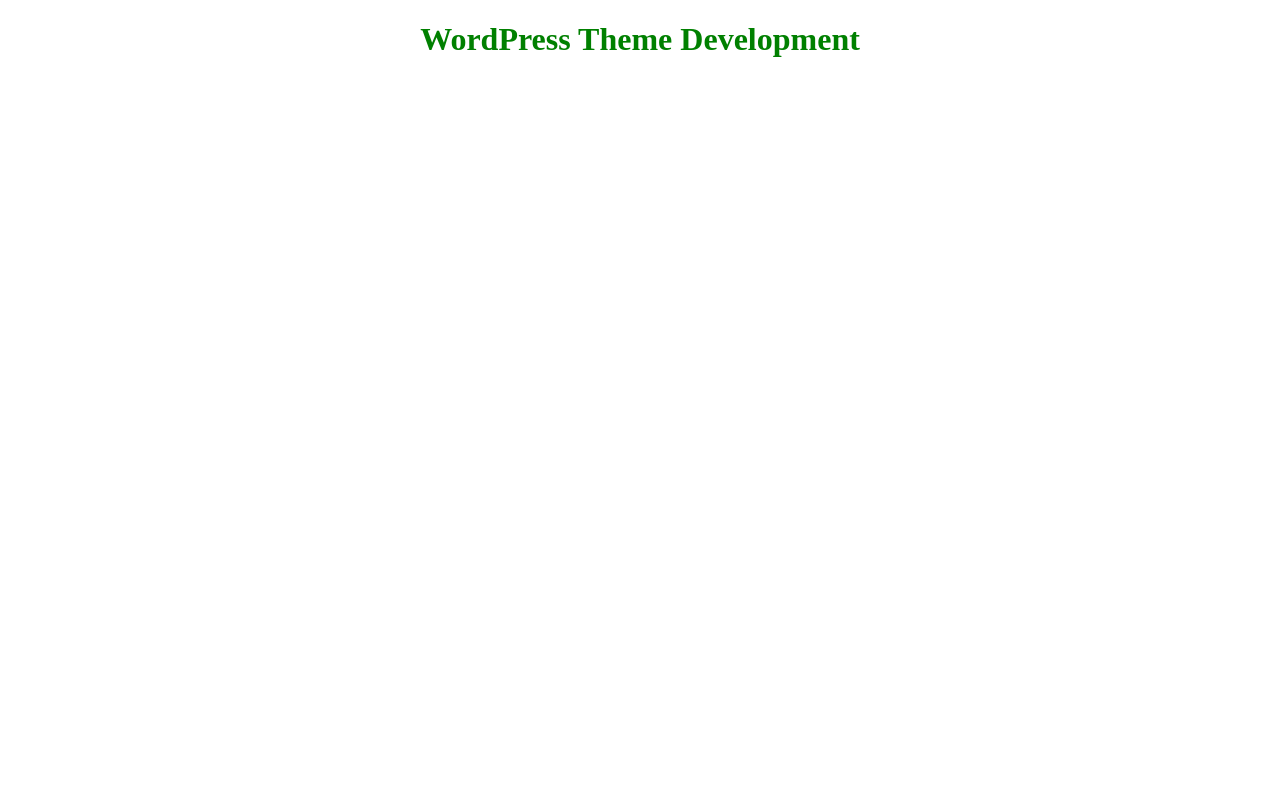
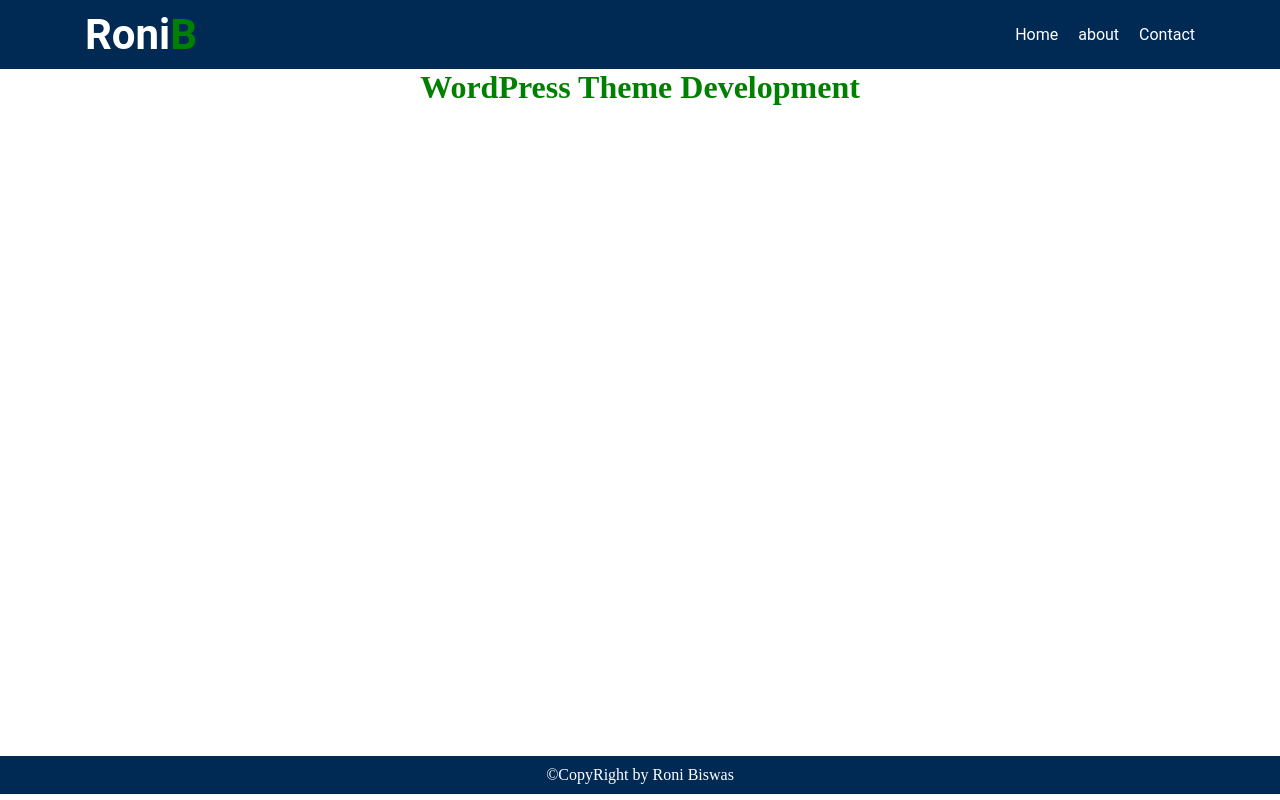
Before and after one commit to roni-biswas/jackjone, a WordPress theme: template index.php in a window 1280 px wide. Run offline with PHP 8.4 and a stand-in for WordPress, Linux system fonts and the light colour scheme; the site name, menu and one post (Sample post) are stand-ins, and other content is empty.

Commit message:
some modified index file and add 3 files with assets dir

```diff
--- /dev/null
+++ b/assets/css/style.css
@@ -0,0 +1,82 @@
+* {
+    margin: 0;
+    padding: 0;
+    box-sizing: border-box;
+}
+
+
+/*
+start header area
+=======================
+*/
+
+header.header {
+    background: #002a54;
+    padding: 10px 0;
+}
+
+.container {
+    width: 1140px;
+    height: auto;
+    padding-right: 15px;
+    padding-left: 15px;
+    margin: 0 auto;
+}
+
+header.header .header_area {
+    display: flex;
+    justify-content: space-between;
+    align-items: center;
+}
+
+header.header .logo h1 {
+    color: white;
+    font-size: 42px;
+    font-family: roboto;
+}
+
+header.header .logo h1 span {
+    color: green;
+}
+
+ul.nav_menu_list {
+    list-style: none;
+    padding: 0;
+    display: flex;
+}
+
+li.menu_item a {
+    color: white;
+    text-decoration: none;
+    font-size: 16px;
+    display: flex;
+    font-family: roboto;
+    margin-left: 20px;
+}
+
+
+/*
+start main content are
+============================
+*/
+
+.main_content {
+    min-height: calc(100vh - 113px);
+}
+
+
+/*
+footer area sec
+====================
+*/
+
+footer {
+    background: #002a54;
+    padding: 10px 0;
+    color: white;
+}
+
+footer p {
+    font-size: 16px;
+    text-align: center;
+}
--- /dev/null
+++ b/footer.php
@@ -0,0 +1,19 @@
+<?php
+
+/**
+ * Footer files.
+ *
+ * @package Jackjone
+ */
+
+?>
+
+    <!-- Start footer section -->
+    <footer>
+        <div class="container">
+            <p>&copyCopyRight by Roni Biswas</p>
+        </div>
+    </footer>
+
+</body>
+</html>
--- /dev/null
+++ b/functions.php
@@ -0,0 +1,7 @@
+<?php
+
+/**
+ * Theme functions
+ *
+ * @package Jackjone
+ */
--- /dev/null
+++ b/header.php
@@ -0,0 +1,34 @@
+<?php
+/**
+ * Header file.
+ *
+ * @package Jackjone
+ */
+?>
+
+<!DOCTYPE html>
+<html lang="en">
+<head>
+    <meta charset="UTF-8">
+    <meta http-equiv="X-UA-Compatible" content="IE=edge">
+    <meta name="viewport" content="width=device-width, initial-scale=1.0">
+    <title>Jackjon | WordPress Theme Development</title>
+    <link rel="stylesheet" href="<?= get_template_directory_uri()?>/assets/css/style.css">
+</head>
+<body>
+    <!-- start header section -->
+    <header class="header">
+        <div class="container">
+            <div class="header_area">
+                <div class="logo">
+                    <h1>Roni<span>B</span></h1>
+                </div>
+                <ul class="nav_menu_list">
+                    <li class="menu_item"><a href="#">Home</a></li>
+                    <li class="menu_item"><a href="#">about</a></li>
+                    <li class="menu_item"><a href="#">Contact</a></li>
+                </ul>
+            </div>
+        </div>
+    </header>
+    <!-- end header section -->
--- a/index.php
+++ b/index.php
@@ -6,18 +6,15 @@
  * @package Jackjone
  */
 
-
+get_header();
 ?>
 
-<!DOCTYPE html>
-<html lang="en">
-<head>
-    <meta charset="UTF-8">
-    <meta http-equiv="X-UA-Compatible" content="IE=edge">
-    <meta name="viewport" content="width=device-width, initial-scale=1.0">
-    <title>Jackjon | WordPress Theme Development</title>
-</head>
-<body>
-    <h1 style="color:green; text-align:center;">WordPress Theme Development</h1>
-</body>
-</html>
+<!-- Start main content area -->
+<div class="main_content">
+    <h1 style="color:green;text-align:center;">WordPress Theme Development</h1>
+</div>
+<!-- End main content -->
+
+
+
+<?php get_footer(); ?>
```
